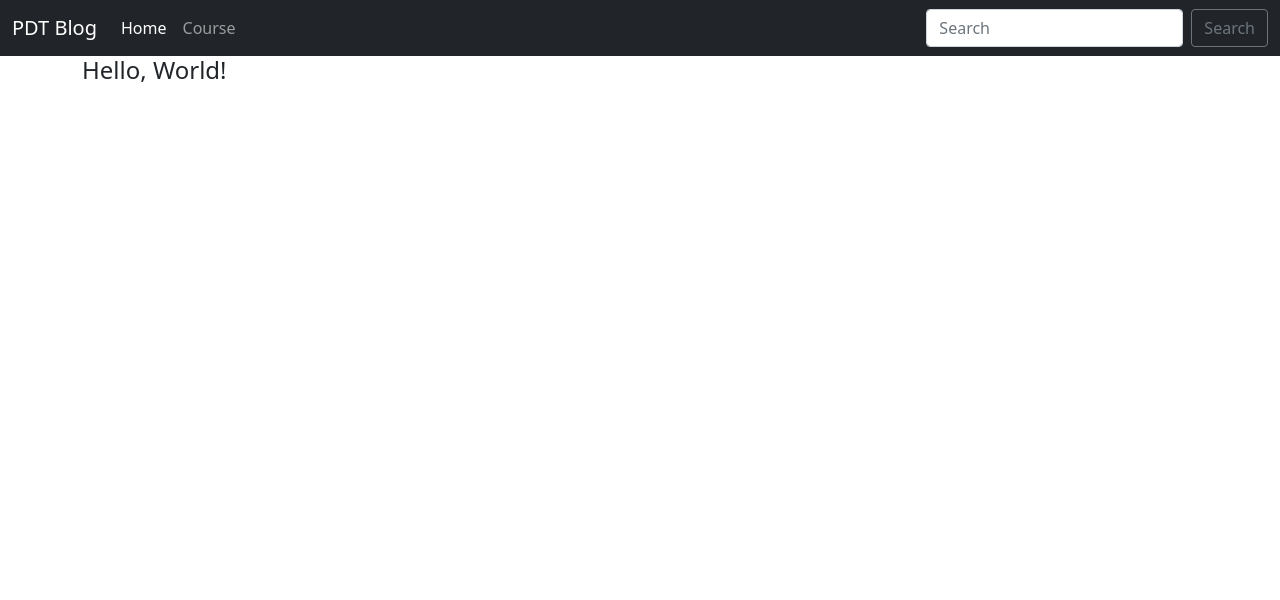
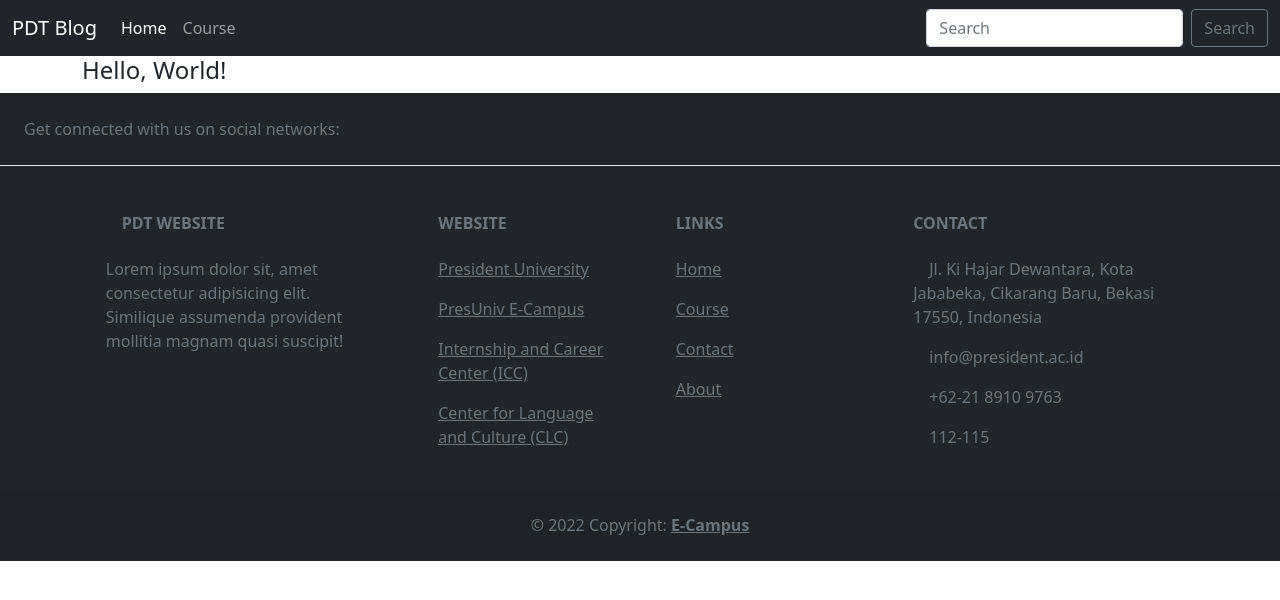
Before and after one commit to basementdwellers69/PDT-Final-ELearning, a Flask app: page / in a window 1280 px wide. Shown: the top 600 px of the page. Run offline with Flask 2, Linux system fonts and the light colour scheme; some libraries are stand-ins or nearby versions.

Commit message:
Update base.html

```diff
--- a/templates/base.html
+++ b/templates/base.html
@@ -39,6 +39,128 @@
         {% block content %}
         {% endblock %}
     </div>
+    <footer class="text-center text-lg-start bg-dark text-muted">
+      <!-- Section: Social media -->
+      <section class="d-flex justify-content-center justify-content-lg-between p-4 border-bottom">
+        <!-- Left -->
+        <div class="me-5 d-none d-lg-block">
+          <span>Get connected with us on social networks:</span>
+        </div>
+        <!-- Left -->
+
+        <!-- Right -->
+        <div>
+          <a href="" class="me-4 text-reset">
+            <i class="fab fa-facebook-f"></i>
+          </a>
+          <a href="" class="me-4 text-reset">
+            <i class="fab fa-twitter"></i>
+          </a>
+          <a href="" class="me-4 text-reset">
+            <i class="fab fa-google"></i>
+          </a>
+          <a href="" class="me-4 text-reset">
+            <i class="fab fa-instagram"></i>
+          </a>
+          <a href="" class="me-4 text-reset">
+            <i class="fab fa-linkedin"></i>
+          </a>
+          <a href="" class="me-4 text-reset">
+            <i class="fab fa-github"></i>
+          </a>
+        </div>
+        <!-- Right -->
+      </section>
+      <!-- Section: Social media -->
+
+      <!-- Section: Links  -->
+      <section class="">
+        <div class="container text-center text-md-start mt-5">
+          <!-- Grid row -->
+          <div class="row mt-3">
+            <!-- Grid column -->
+            <div class="col-md-3 col-lg-4 col-xl-3 mx-auto mb-4">
+              <!-- Content -->
+              <h6 class="text-uppercase fw-bold mb-4">
+                <i class="fas fa-gem me-3"></i>PDT Website
+              </h6>
+              <p>
+                Lorem ipsum dolor sit, amet consectetur adipisicing elit.
+                Similique assumenda provident mollitia magnam quasi suscipit!
+              </p>
+            </div>
+            <!-- Grid column -->
+
+            <!-- Grid column -->
+            <div class="col-md-2 col-lg-2 col-xl-2 mx-auto mb-4">
+              <!-- Links -->
+              <h6 class="text-uppercase fw-bold mb-4">
+                Website
+              </h6>
+              <p>
+                <a href="https://president.ac.id/" class="text-reset">President University</a>
+              </p>
+              <p>
+                <a href="https://ecampus.president.ac.id/" class="text-reset">PresUniv E-Campus</a>
+              </p>
+              <p>
+                <a href="https://president.ac.id/" class="text-reset">Internship and Career Center (ICC)</a>
+              </p>
+              <p>
+                <a href="https://www.president.ac.id/pg/116-center-for-languange-and-culture" class="text-reset">Center for Language and Culture (CLC)</a>
+              </p>
+            </div>
+            <!-- Grid column -->
+
+            <!-- Grid column -->
+            <div class="col-md-3 col-lg-2 col-xl-2 mx-auto mb-4">
+              <!-- Links -->
+              <h6 class="text-uppercase fw-bold mb-4">
+                Links
+              </h6>
+              <p>
+                <a href="#!" class="text-reset">Home</a>
+              </p>
+              <p>
+                <a href="#!" class="text-reset">Course</a>
+              </p>
+              <p>
+                <a href="#!" class="text-reset">Contact</a>
+              </p>
+              <p>
+                <a href="#!" class="text-reset">About</a>
+              </p>
+            </div>
+            <!-- Grid column -->
+
+            <!-- Grid column -->
+            <div class="col-md-4 col-lg-3 col-xl-3 mx-auto mb-md-0 mb-4">
+              <!-- Links -->
+              <h6 class="text-uppercase fw-bold mb-4">
+                Contact
+              </h6>
+              <p><i class="fas fa-home me-3"></i> Jl. Ki Hajar Dewantara, Kota Jababeka, Cikarang Baru, Bekasi 17550, Indonesia</p>
+              <p>
+                <i class="fas fa-envelope me-3"></i>
+                info@president.ac.id
+              </p>
+              <p><i class="fas fa-phone me-3"></i> +62-21 8910 9763</p>
+              <p><i class="fas fa-print me-3"></i> 112-115</p>
+            </div>
+            <!-- Grid column -->
+          </div>
+          <!-- Grid row -->
+        </div>
+      </section>
+      <!-- Section: Links  -->
+
+      <!-- Copyright -->
+      <div class="text-center p-4" style="background-color: rgba(0, 0, 0, 0.05);">
+        © 2022 Copyright:
+        <a class="text-reset fw-bold" href="#">E-Campus</a>
+      </div>
+      <!-- Copyright -->
+    </footer>
 </body>
 
 </html>
```
